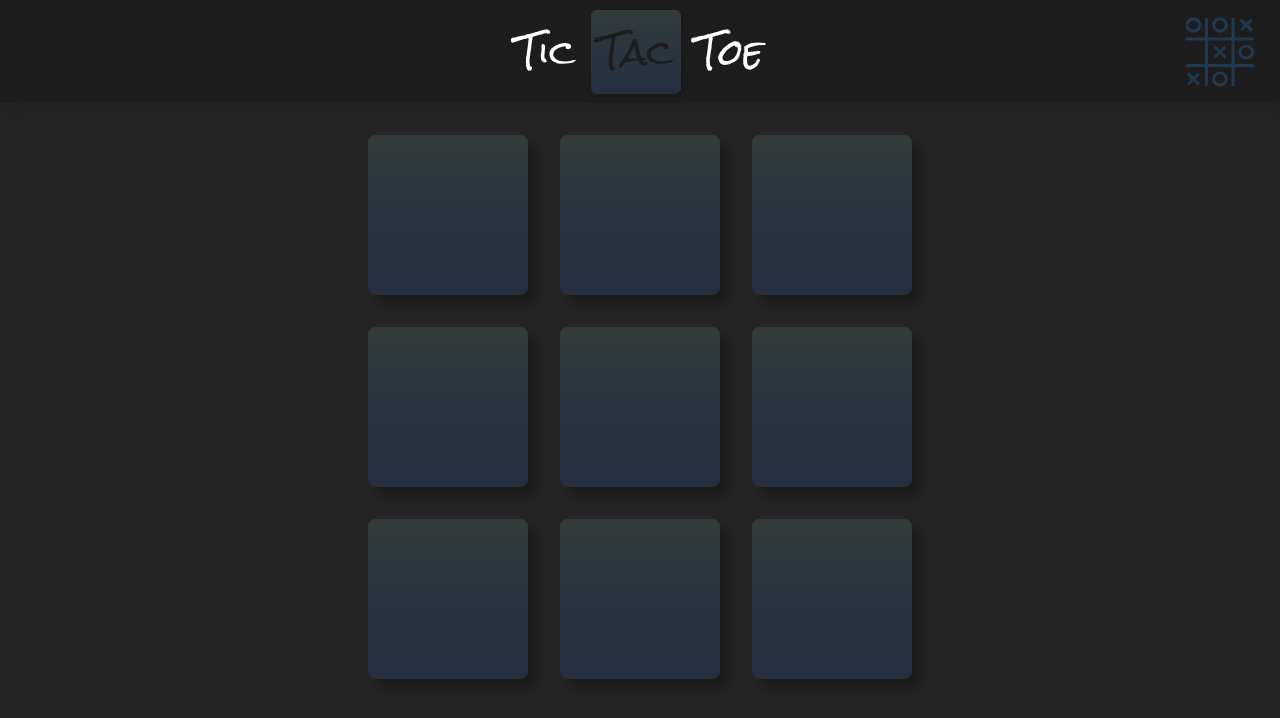
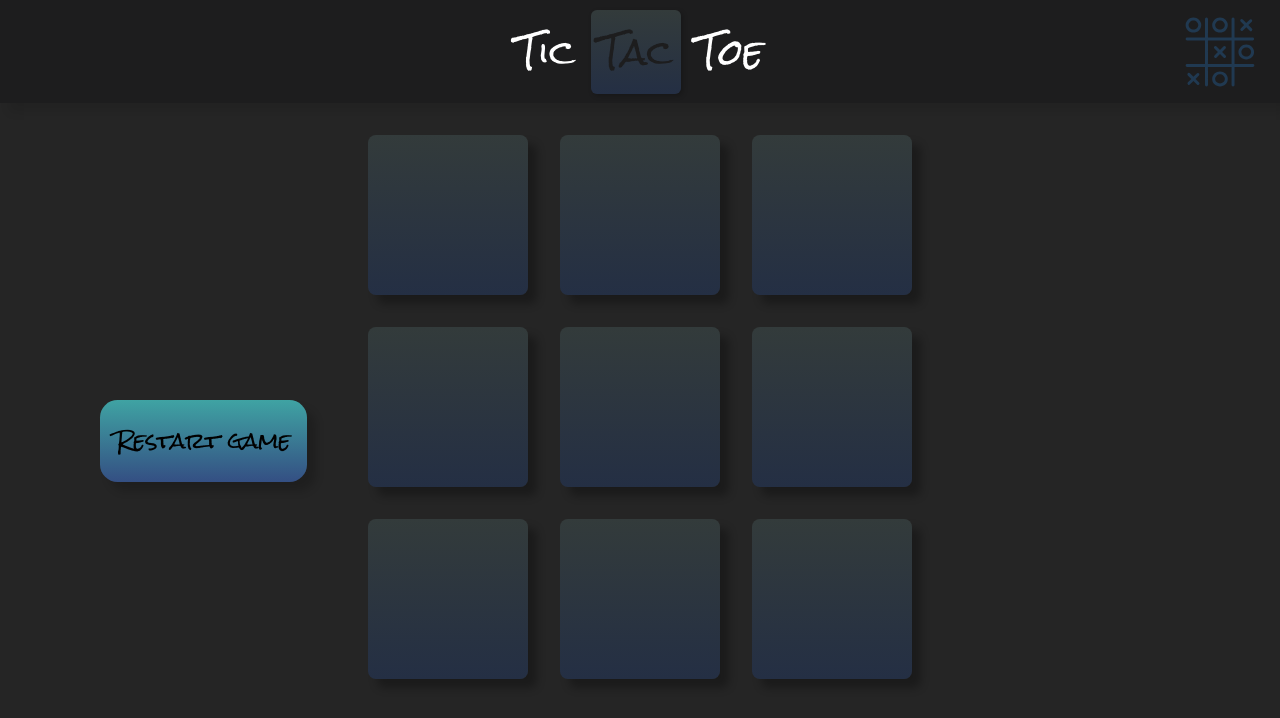
Before and after one commit to paulinakattilavaara/tic-tac-toe, a React (Vite) app: page / in a window 1280 px wide. Shown: the top 718 px of the page. Built offline with nearby package versions, Linux system fonts and the light colour scheme.

Commit message:
restart button created

```diff
--- a/src/assets/index.css
+++ b/src/assets/index.css
@@ -72,3 +72,18 @@ svg:hover {
     margin: 1rem;
     border-radius: 0.5rem;
 }
+
+.restart {
+    font-family: "Rock Salt";
+    font-size: 1.3rem;
+    position: absolute;
+    left: 100px;
+    top: 400px;
+    padding: 1rem;
+    border-radius: 1.1rem;
+    border: none;
+    color: rgb(0, 0, 0);
+    background-color: rgb(59, 66, 72);
+    box-shadow: 9px 9px 9px rgba(0, 0, 0, 0.177);
+    background: linear-gradient(#3fa3a3, #344f83);
+}
--- a/src/components/Board.tsx
+++ b/src/components/Board.tsx
@@ -6,6 +6,7 @@ const Board = () => {
         <div className="row1"><Square id={1} /><Square id={2} /><Square id={3} /></div>
         <div className="row2"><Square id={4} /><Square id={5} /><Square id={6} /></div>
         <div className="row3"><Square id={7} /><Square id={8} /><Square id={9} /></div>
+        <button className="restart">Restart game</button>
     </div>
   )
 }
```
